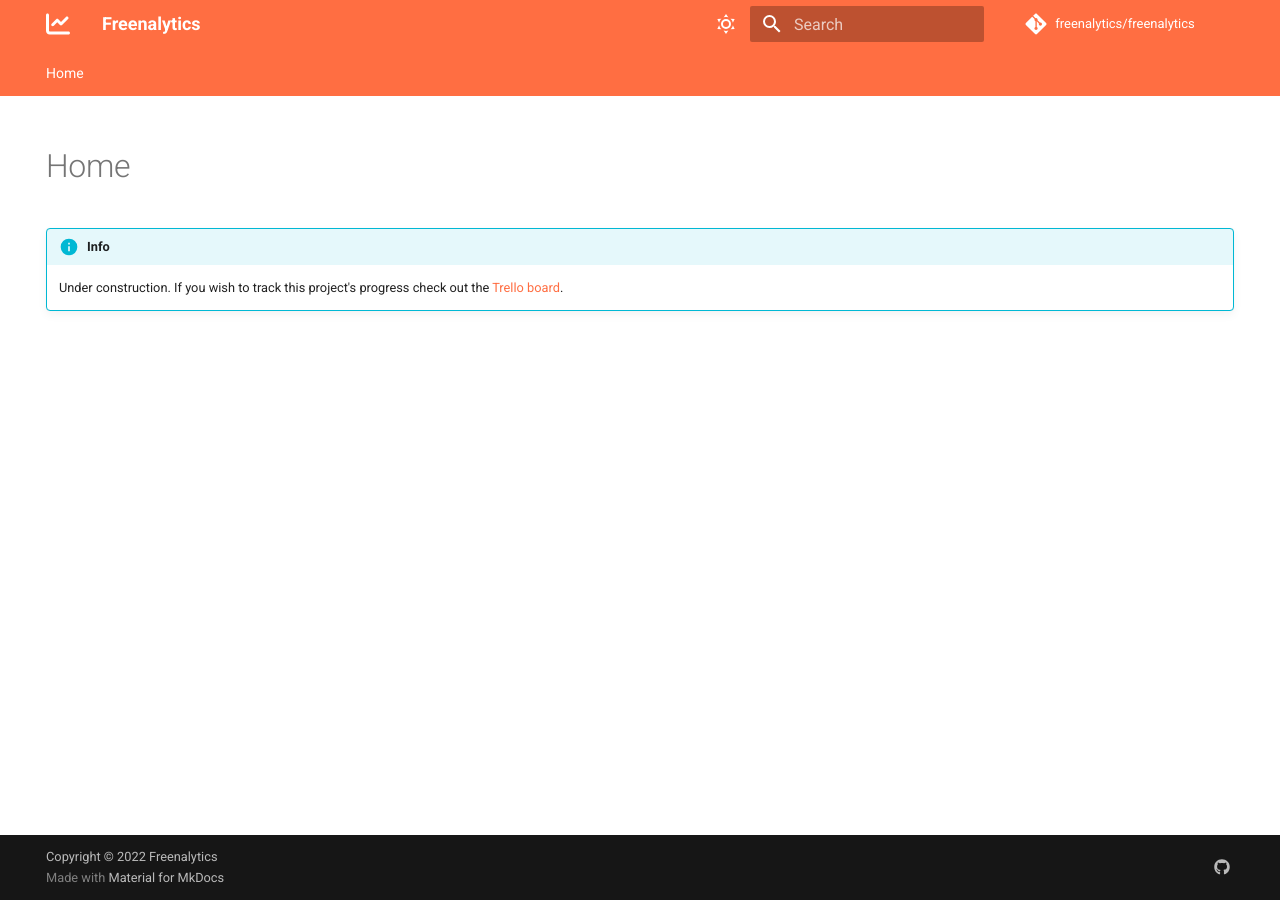
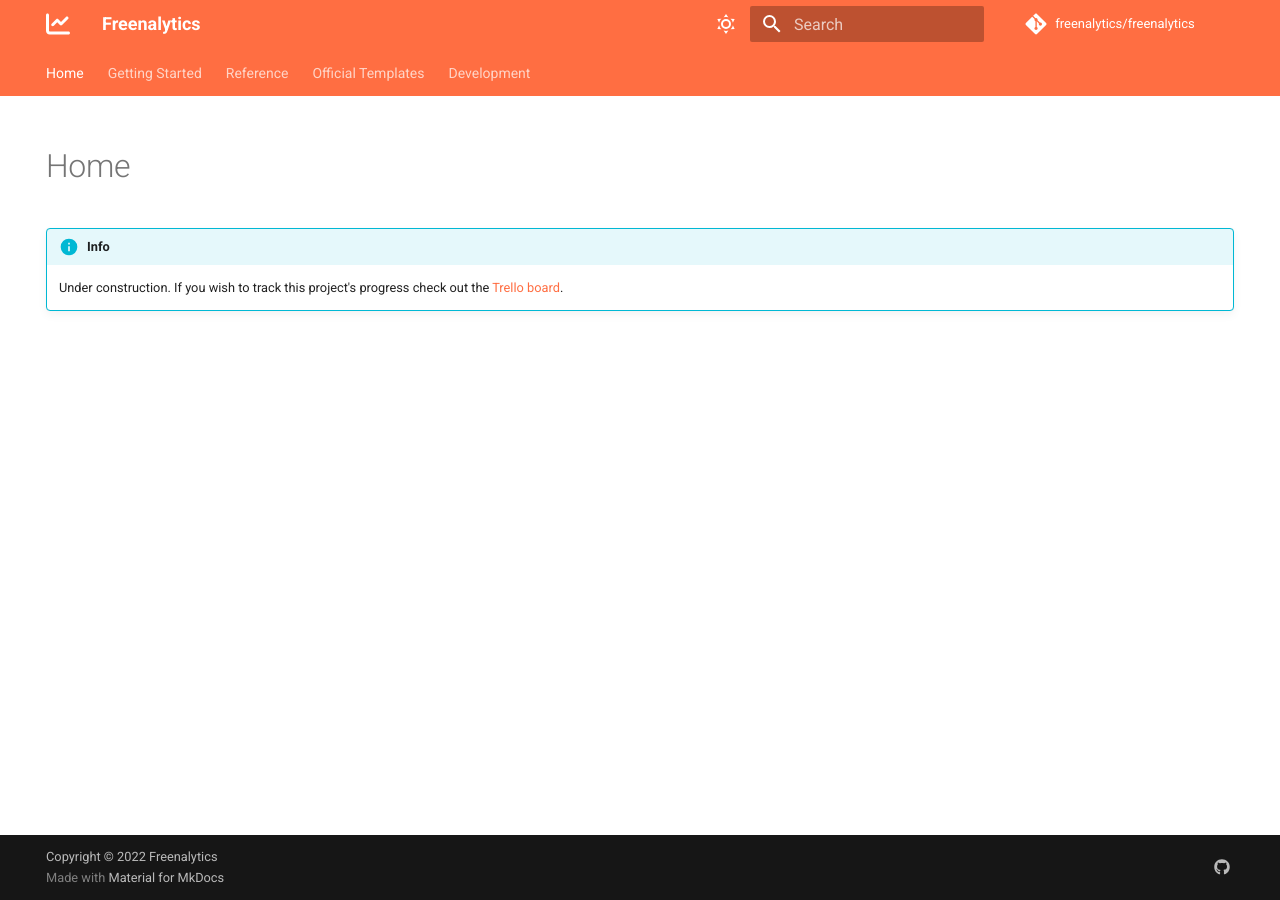
Before and after one commit to freenalytics/documentation, an MkDocs documentation site: the page built from docs/index.md, in a window 1280 px wide. Built offline with MkDocs 1.6.1 and Material for MkDocs 9.7.7, drawn with Linux system fonts in a browser that asks for light colours; comment, search, counter and statistics services are not loaded; some of the changed lines change nothing that is shown.

Commit message:
Created site structure.

```diff
--- a/mkdocs.yml
+++ b/mkdocs.yml
@@ -82,3 +82,24 @@ plugins:
 # Navigation
 nav:
   - Home: index.md
+  - Getting Started:
+    - Introduction: getting-started/index.md
+    - Hosting with Docker: getting-started/docker-hosting.md
+    - Hosting with Node.js: getting-started/node-hosting.md
+    - Creating your First Application: getting-started/creating-your-first-application.md
+    - Uploading Data: getting-started/uploading-data.md
+    - Exporting Data: getting-started/exporting-data.md
+  - Reference:
+    - Introduction: reference/index.md
+    - Application: reference/application.md
+    - Schema: reference/schema.md
+    - Connector: reference/connector.md
+    - Data Entries: reference/data-entries.md
+    - API Reference: https://freenalytics.github.io/api-docs/
+  - Official Templates:
+    - Introduction: official-templates/index.md
+    - Official Web Template: official-templates/web-template.md
+  - Development:
+    - Introduction: development/index.md
+    - Web Dashboard: development/web-dashboard.md
+    - Server: development/server.md
```
Also changed, not shown: docs/development/index.md (added), docs/development/server.md (added), docs/development/web-dashboard.md (added), docs/getting-started/creating-your-first-application.md (added), docs/getting-started/docker-hosting.md (added), docs/getting-started/exporting-data.md (added), docs/getting-started/index.md (added), docs/getting-started/node-hosting.md (added), docs/getting-started/uploading-data.md (added), docs/official-templates/index.md (added), docs/official-templates/web-template.md (added), docs/reference/application.md (added), docs/reference/connector.md (added), docs/reference/data-entries.md (added), 2 more files.
